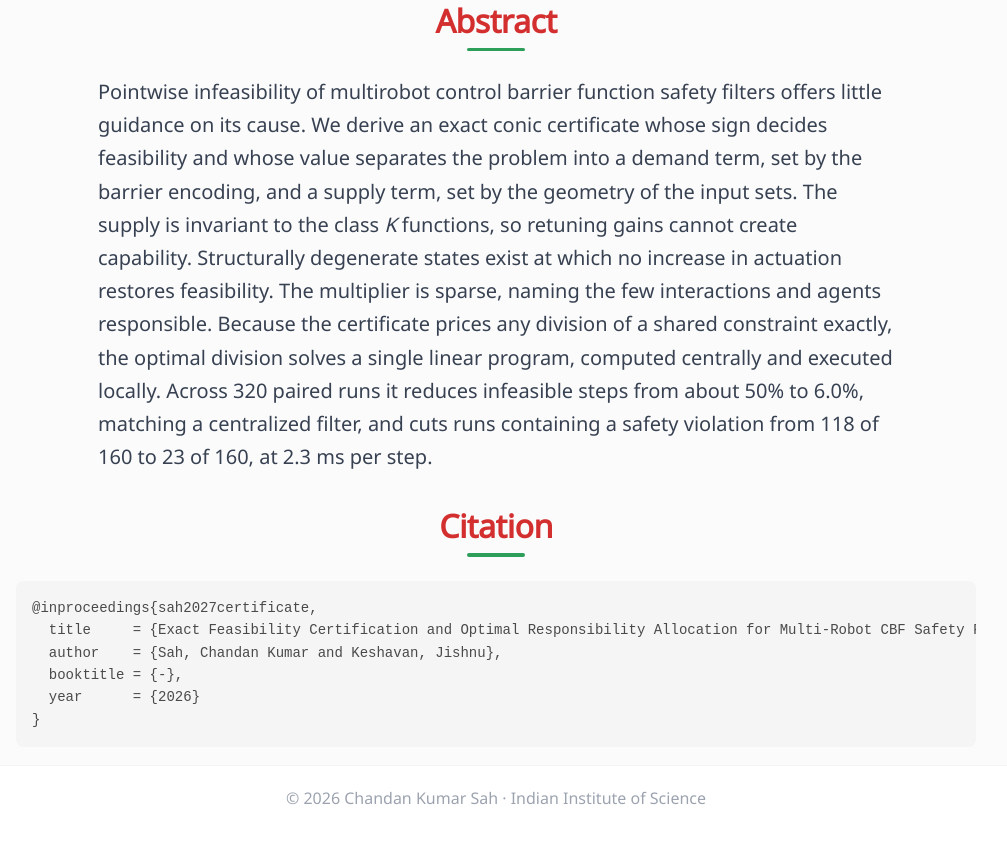
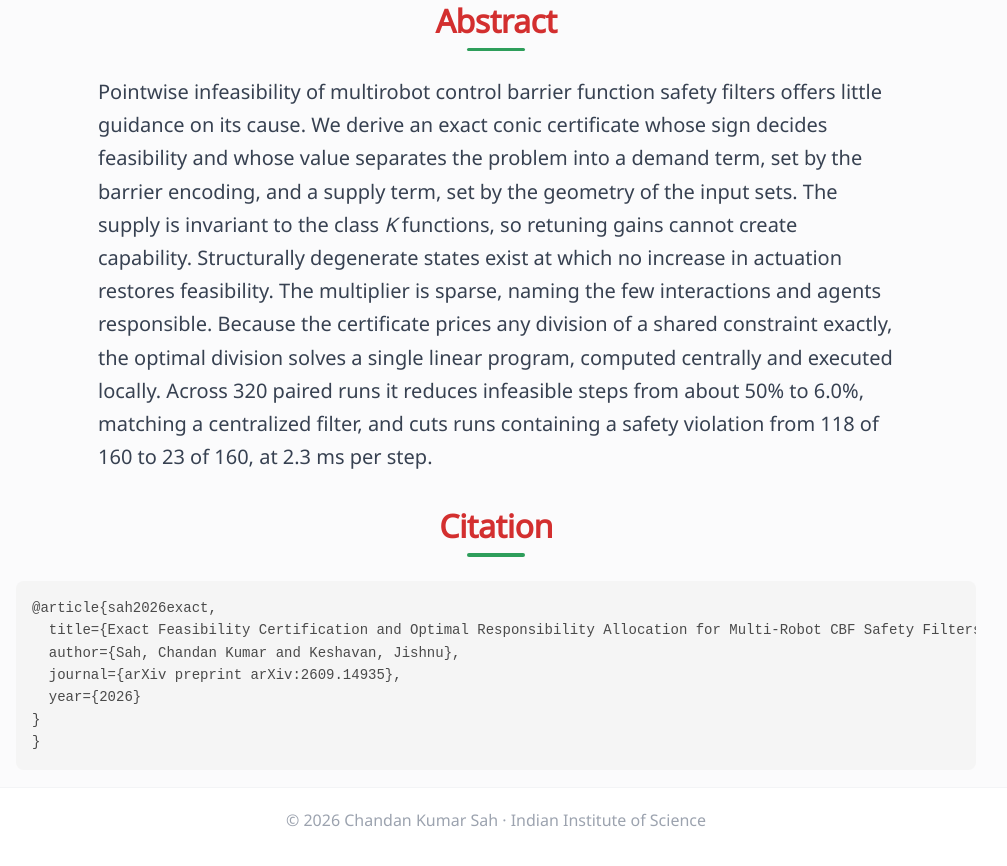
Before and after one commit to cks0314/page_multi_CBF_feasibililty, a plain HTML site: page index.html in a window 1280 px wide. Shown: the part 6905-7771 px from the top of the page, without its empty margins (144-1151 px from the left). Drawn offline with nearby package versions, Linux system fonts and the light colour scheme; some icons are missing; a web font is replaced by a local one.

Commit message:
Update index.html

```diff
--- a/index.html
+++ b/index.html
@@ -437,11 +437,12 @@
   <div class="container is-max-desktop">
     <h2 class="title is-3">Citation</h2>
     <div class="rule"></div>
-<pre><code>@inproceedings{sah2027certificate,
-  title     = {Exact Feasibility Certification and Optimal Responsibility Allocation for Multi-Robot CBF Safety Filters},
-  author    = {Sah, Chandan Kumar and Keshavan, Jishnu},
-  booktitle = {-},
-  year      = {2026}
+<pre><code>@article{sah2026exact,
+  title={Exact Feasibility Certification and Optimal Responsibility Allocation for Multi-Robot CBF Safety Filters},
+  author={Sah, Chandan Kumar and Keshavan, Jishnu},
+  journal={arXiv preprint arXiv:2609.14935},
+  year={2026}
+}
 }</code></pre>
   </div>
 </section>
```
